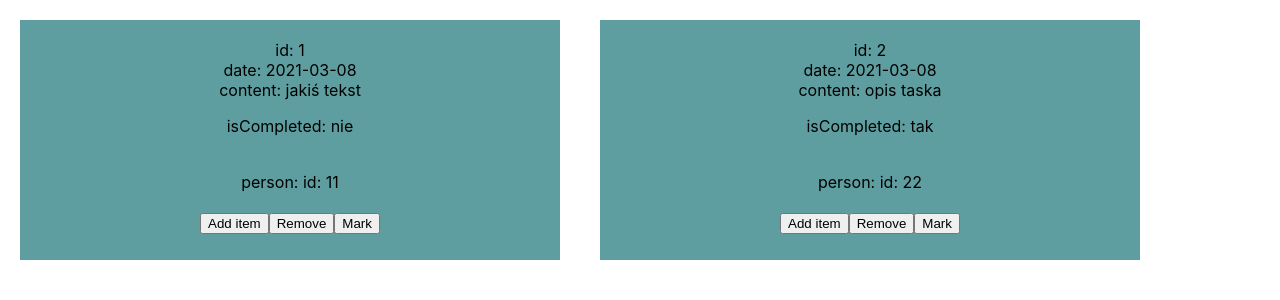
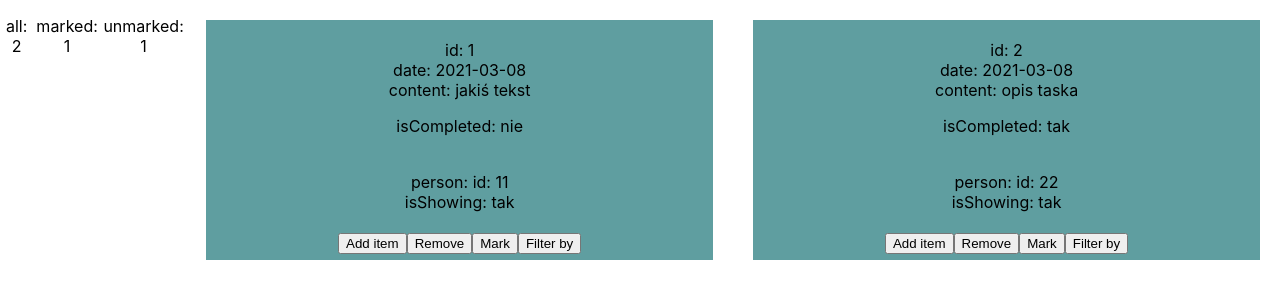
Before and after one commit to karol-szczepaniec/todo-app, a React (Create React App) app: page / in a window 1280 px wide. Shown: the top 300 px of the page. Built offline with nearby package versions, Linux system fonts and the light colour scheme.

Commit message:
add Todo counter

```diff
--- a/src/App.js
+++ b/src/App.js
@@ -4,20 +4,27 @@ import TodoItem from "./components/TodoItem"
 
 function App() {
 
-    const [items, setItems] = useState({todoItems:[
+    const [items, setItems] = useState({
+        info:{
+          itemsAmount: 2,
+          itemsMarked: 1
+        },
+        todoItems:[
         {
             id: 1,
             isCompleted: false,
             date: '2021-03-08',
             contentText: 'jakiś tekst',
-            assignedPerson: 'id: 11'
+            assignedPerson: 'id: 11',
+            isShowing: true
         },
         {
             id: 2,
             isCompleted: true,
             date: '2021-03-08',
             contentText: 'opis taska',
-            assignedPerson: 'id: 22'
+            assignedPerson: 'id: 22',
+            isShowing: true
         },
         ]})
 
@@ -25,32 +32,64 @@ function App() {
 
         const index = items.todoItems.findIndex(el => el.id == action.payload.id)
         let newList = items.todoItems.slice();
+        let newInfo = items.info;
 
         switch (action.payload.type){
-            case "ADD":
+            case 'ADD':
                 let newId = items.todoItems[items.todoItems.length-1].id ?
                     items.todoItems[items.todoItems.length-1].id+1 :
                     items.todoItems.length+1;
                 let newItem = {
                     id: newId,
                     isCompleted: false,
+                    isShowing: false,
                     date: new Date (Date.now()).toLocaleDateString(),
                     contentText: 'jakiś task do zrobienia',
                     assignedPerson: 'id: 22'
                 }
-                newList.push(newItem)
+                newList.push(newItem);
+                newInfo.itemsAmount ++;
                 break;
-            case "REMOVE":
+            case 'REMOVE':
                 newList = items.todoItems.filter(el => el.id != action.payload.id)
+                newInfo.itemsAmount --;
                 break;
             case 'MARK':
                 newList[index].isCompleted = !items.todoItems[index].isCompleted;
+                if(newList[index].isCompleted){
+                    newInfo.itemsMarked ++;
+                }else{
+                    newInfo.itemsMarked --;
+                }
+                break;
+            case 'FILTER':
+                if(action.payload.fType == 'marked'){
+                    newList.forEach(el => {
+                        if(el.isCompleted == true){
+                            el.isShowing = true;
+                        }else{
+                            el.isShowing = false;
+                        }
+                    })
+                }else if(action.payload.fType  == 'unmarked'){
+                    newList.forEach(el => {
+                        if(el.isCompleted == false){
+                            el.isShowing = true;
+                        }else{
+                            el.isShowing = false;
+                        }
+                    })
+                }else{
+                    newList.forEach(el=>{
+                        el.isShowing = true;
+                    })
+                }
                 break;
             default:
                 return true;
         }
 
-        setItems({todoItems: newList});
+        setItems({info: newInfo, todoItems: newList});
     }
 
 
@@ -59,6 +98,10 @@ function App() {
 
   return (
     <div className="App">
+        <p>all: {items.info.itemsAmount}</p>
+        <p>marked: {items.info.itemsMarked}</p>
+        <p>unmarked: {items.info.itemsAmount - items.info.itemsMarked}</p>
+        <br/>
         {todoList}
     </div>
   );
--- a/src/components/TodoItem.js
+++ b/src/components/TodoItem.js
@@ -9,6 +9,7 @@ export default function TodoItem(props){
             content: {props.item.contentText} <br/>
             <p>isCompleted: {props.item.isCompleted ? 'tak' : 'nie'}</p> <br/>
             person: {props.item.assignedPerson} <br/>
+            isShowing: {props.item.isShowing ? 'tak' : 'nie'} <br/>
             <br/>
 
             <button onClick={(e)=>{
@@ -26,6 +27,11 @@ export default function TodoItem(props){
                 props.taskActions({payload:{type: 'MARK',id: props.item.id}})
             }}>Mark</button>
 
+            <button onClick={(e)=>{
+                e.preventDefault();
+                props.taskActions({payload:{type: 'FILTER',id: props.item.id, fType: 'all'}})
+            }}>Filter by</button>
+
         </div>
     )
 }
```
